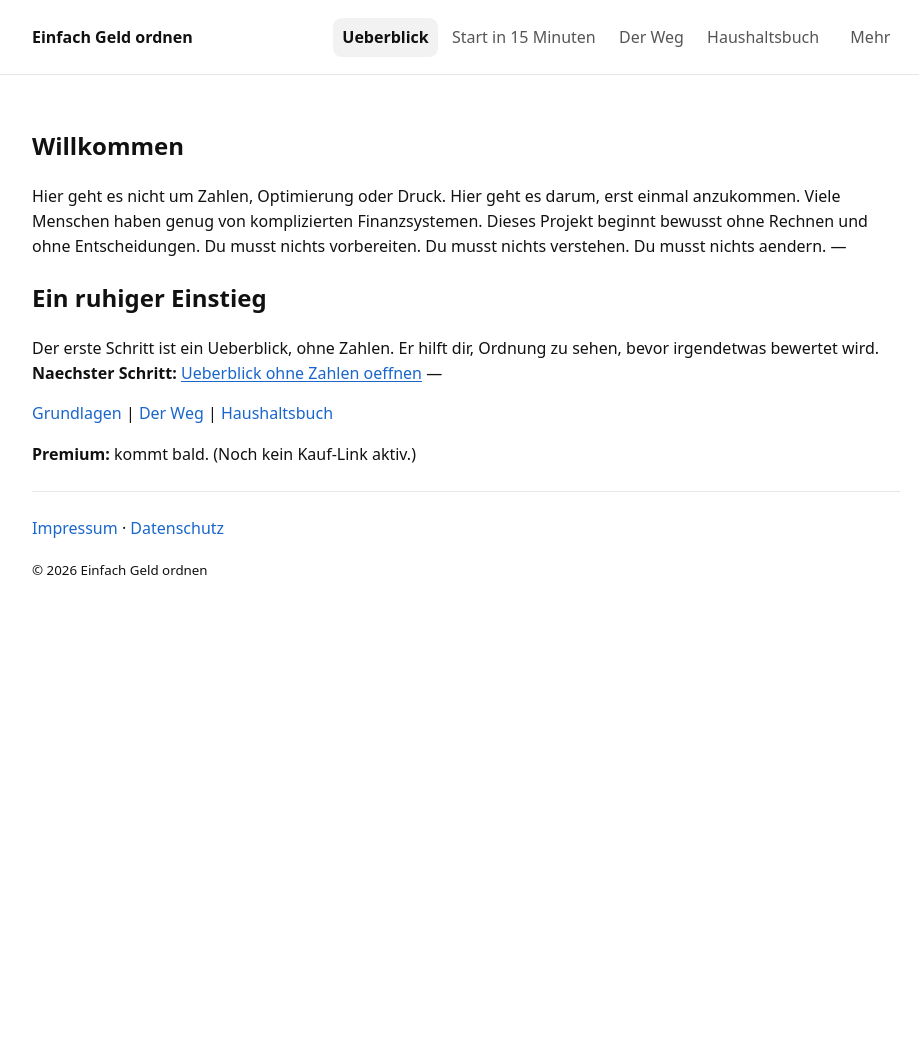
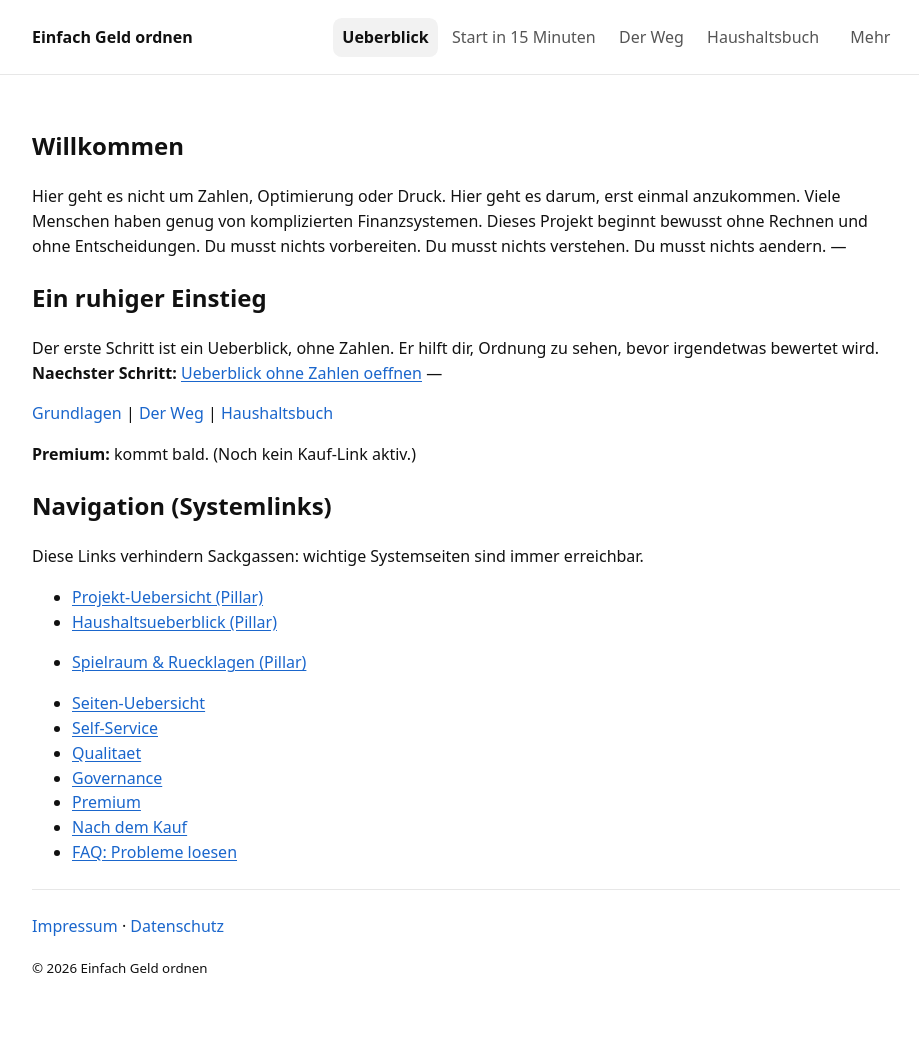
Before and after one commit to gluecklich-tools/einfach-geld-ordnen, a Jekyll site: the page built from index.md, in a window 1280 px wide. Shown: the whole page, without its empty margins (174-1093 px from the left). Built offline with Jekyll 4.4.1, drawn with Linux system fonts in a browser that asks for light colours; before the commit the page ends 900 px from its top, so only the background shows below that.

Commit message:
Fix home links and hub inlinks (orphans=0, missing=0)

```diff
--- a/index.md
+++ b/index.md
@@ -24,3 +24,21 @@ Er hilft dir, Ordnung zu sehen, bevor irgendetwas bewertet wird.
   <a href="{{ site.baseurl }}/seiten/haushaltsbuch.html">Haushaltsbuch</a>
 </nav>
 {% include premium-cta.html %}
+
+<!-- ORPHAN-INLINKS-START -->
+## Navigation (Systemlinks)
+
+Diese Links verhindern Sackgassen: wichtige Systemseiten sind immer erreichbar.
+
+- [Projekt-Uebersicht (Pillar)]({{ site.baseurl }}/pillar/einfach-geld-ordnen.html)
+- [Haushaltsueberblick (Pillar)]({{ site.baseurl }}/pillar/haushaltsueberblick.html)
+- [Spielraum & Ruecklagen (Pillar)]({{ site.baseurl }}/pillar/spielraum-ruecklagen.html)
+
+- [Seiten-Uebersicht]({{ site.baseurl }}/seiten/index.html)
+- [Self-Service]({{ site.baseurl }}/seiten/self_service.html)
+- [Qualitaet]({{ site.baseurl }}/seiten/qualitaet.html)
+- [Governance]({{ site.baseurl }}/seiten/governance.html)
+- [Premium]({{ site.baseurl }}/seiten/premium.html)
+- [Nach dem Kauf]({{ site.baseurl }}/seiten/nach_dem_kauf.html)
+- [FAQ: Probleme loesen]({{ site.baseurl }}/seiten/faq_probleme_loesen.html)
+<!-- ORPHAN-INLINKS-END -->
```
Also changed, not shown: pillar/index.md (+18 -0 lines), seiten/haushaltsbuch-vollversion.md (+1 -1 lines), seiten/index.md (+19 -1 lines).
